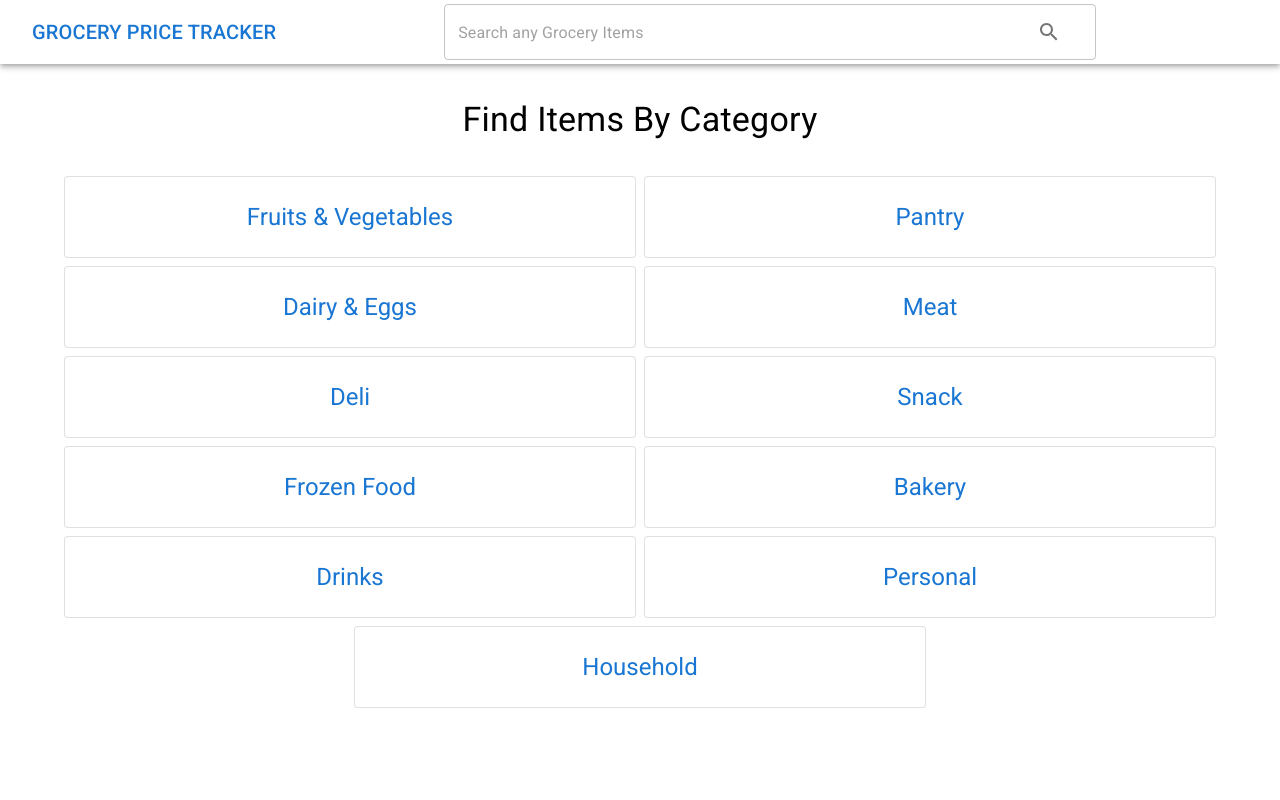
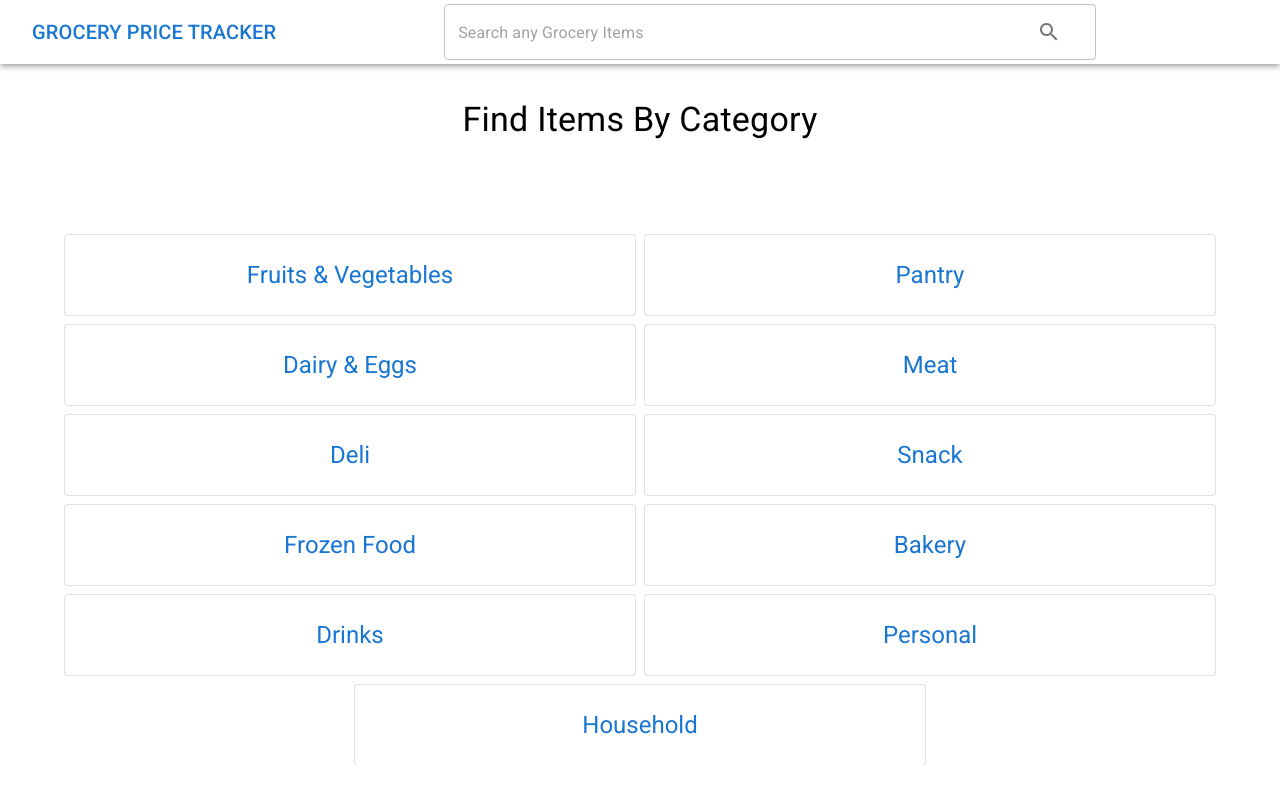
Before and after one commit to voidkudo/grocery-price-tracker, a React (Vite) app in the folder grocery-price-tracker-web/: page / in a window 1280 px wide. Built offline with nearby package versions, Linux system fonts and the light colour scheme; no server answers.

Commit message:
refactor: adjust Grid UI

```diff
--- a/grocery-price-tracker-web/src/routers/pages/CategoryPage.tsx
+++ b/grocery-price-tracker-web/src/routers/pages/CategoryPage.tsx
@@ -24,7 +24,7 @@ const CategoryPage = () => {
   return (
     <Box sx={{ height: '100%', width: '100%', display: 'flex', flexDirection: 'column', justifyContent: 'space-evenly', alignItems: 'center' }}>
       <Typography variant='h4'>Items in {categoryValue}</Typography>
-      <Grid container spacing={1} height={'80%'} width={'100%'} justifyContent={'center'} alignItems={'center'} alignContent={'start'} overflow={'auto'}>
+      <Grid container spacing={1} height={'80%'} width={'100%'} padding={'5% 0'} justifyContent={'center'} alignItems={'center'} alignContent={'start'} overflow={'auto'}>
         {
           itemNames.map((itemName, index) => {
             return (
--- a/grocery-price-tracker-web/src/routers/pages/HomePage.tsx
+++ b/grocery-price-tracker-web/src/routers/pages/HomePage.tsx
@@ -18,7 +18,7 @@ const HomePage = () => {
   return (
     <Box sx={{ height: '100%', width: '100%', display: 'flex', flexDirection: 'column', justifyContent: 'space-evenly', alignItems: 'center' }}>
       <Typography variant='h4'>Find Items By Category</Typography>
-      <Grid container spacing={1} height={'80%'} width={'100%'} justifyContent={'center'} alignItems={'center'} alignContent={'start'} overflow={'auto'}>
+      <Grid container spacing={1} height={'80%'} width={'100%'} padding={'5% 0'} justifyContent={'center'} alignItems={'center'} alignContent={'start'} overflow={'auto'}>
         {
           categories.map((category, index) => {
             return (
```
